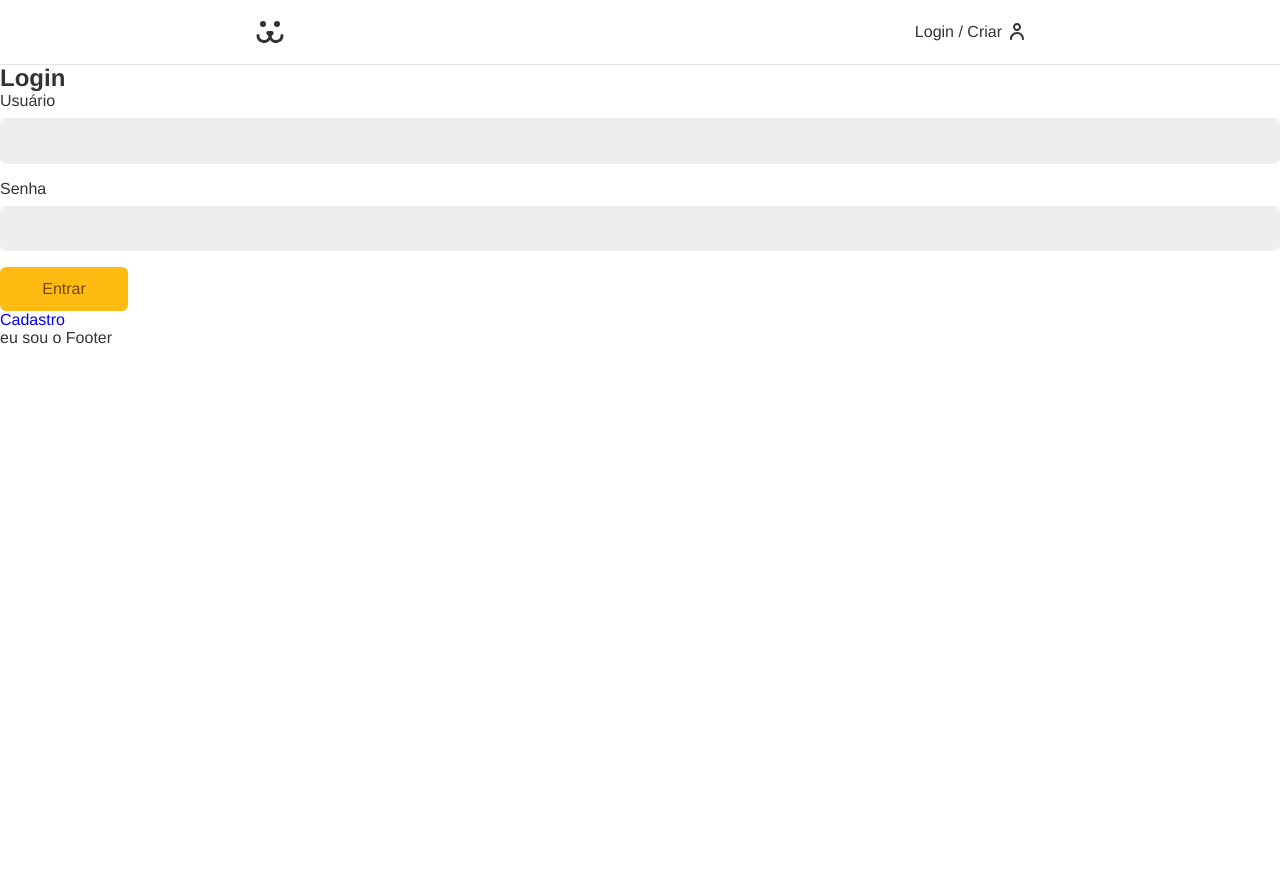
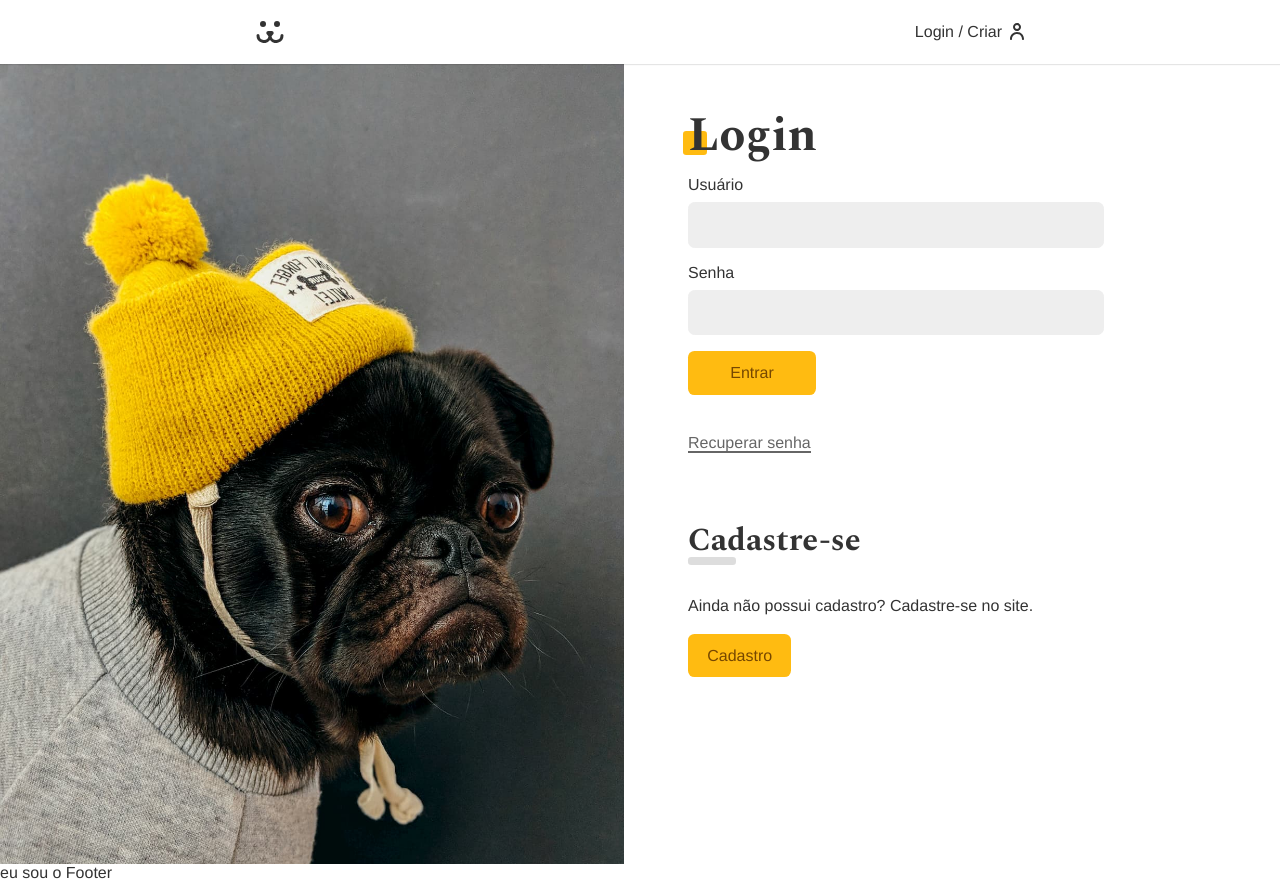
Before and after one commit to alequissandrara/Dogs, a React (Vite) app: page /login in a window 1280 px wide. Before the commit the page ends 800 px from the top, so only its background shows below. Built offline with nearby package versions, Linux system fonts and the light colour scheme.

Commit message:
Login Forms/background estilização

```diff
--- a/src/App.css
+++ b/src/App.css
@@ -1,3 +1,5 @@
+@import url("https://fonts.googleapis.com/css2?family=Spectral:wght@700&display=swap");
+
 * {
   box-sizing: border-box;
 }
@@ -21,6 +23,7 @@
 
 a {
   text-decoration: none;
+  color: #333;
 }
 
 ul,
@@ -42,3 +45,37 @@
   padding: 0 1rem;
   margin: 0 auto;
 }
+
+.title {
+  font-family: var(--type-second);
+  line-height: 1;
+  font-size: 3rem;
+  margin: 1rem 0;
+  position: relative;
+}
+
+.title:after {
+  content: "";
+  display: block;
+  width: 1.5rem;
+  height: 1.5rem;
+  background: #fb1;
+  position: absolute;
+  bottom: 5px;
+  left: -5px;
+  border-radius: 0.2rem;
+  z-index: -1;
+}
+
+.animeLeft {
+  opacity: 0;
+  transform: translateX(-20px);
+  animation: animeLeft 0.3s forwards;
+}
+
+@keyframes animeLeft {
+  to {
+    opacity: 1;
+    transform: initial;
+  }
+}
--- a/src/Componentes/Login/Login.jsx
+++ b/src/Componentes/Login/Login.jsx
@@ -5,13 +5,15 @@
 import LoginPasswordLost from "./LoginPasswordLost";
 import LoginPasswordReset from "./LoginPasswordReset";
 import { UserContext } from "../../UserContext";
+import styles from "./Login.module.css";
 
 const Login = () => {
   const { login } = React.useContext(UserContext);
 
   if (login === true) return <Navigate to="/conta" />;
   return (
-    <div>
+    <section className={styles.login}>
+      <div className={styles.forms}>
         <Routes>
           <Route path="/" element={<LoginForm />} />
           <Route path="criar" element={<LoginCreate />} />
@@ -19,6 +21,7 @@
           <Route path="resetar" element={<LoginPasswordReset />} />
         </Routes>
       </div>
+    </section>
   );
 };
 
--- /dev/null
+++ b/src/Componentes/Login/Login.module.css
@@ -0,0 +1,32 @@
+.login {
+  display: grid;
+  grid-template-columns: 1fr 1fr;
+  min-height: 100vh;
+  gap: 2rem;
+}
+
+.login::before {
+  display: block;
+  content: "";
+  background: url("../../Assets/login.jpg") no-repeat center center;
+  background-size: cover;
+}
+
+.forms {
+  max-width: 30rem;
+  padding: 2rem;
+}
+
+@media (max-width: 40rem) {
+  .login {
+    grid-template-columns: 1fr;
+  }
+
+  .login::before {
+    display: none;
+  }
+
+  .forms {
+    max-width: 100%;
+  }
+}
--- a/src/Componentes/Login/LoginForm.jsx
+++ b/src/Componentes/Login/LoginForm.jsx
@@ -4,6 +4,8 @@
 import Button from "../Forms/Button";
 import useForm from "../../Hooks/useForms";
 import { UserContext } from "../../UserContext";
+import styles from "./LoginForms.module.css";
+import stylesBtn from "../Forms/Button.module.css";
 
 const LoginForm = () => {
   const username = useForm();
@@ -20,9 +22,9 @@
   }
 
   return (
-    <section>
-      <h1>Login</h1>
-      <form action="" onSubmit={handleSubmit}>
+    <section className="animeLeft">
+      <h1 className="title">Login</h1>
+      <form className={styles.form} onSubmit={handleSubmit}>
         <Input label="Usuário" type="text" name="username" {...username} />
         <Input label="Senha" type="password" name="password" {...password} />
         {loading ? (
@@ -30,10 +32,18 @@
         ) : (
           <Button>Entrar</Button>
         )}
-
-        {error && <p>{error}</p>}
+        {error && <p style={{ color: "#f31", margin: "1rem 0" }}>{error}</p>}
       </form>
-      <Link to="/login/criar">Cadastro</Link>
+      <Link className={styles.perdeu} to="/login/perdeu">
+        Recuperar senha
+      </Link>
+      <div className={styles.cadastro}>
+        <h2 className={styles.subtitle}> Cadastre-se</h2>
+        <p>Ainda não possui cadastro? Cadastre-se no site.</p>
+        <Link className={stylesBtn.button} to="/login/criar">
+          Cadastro
+        </Link>
+      </div>
     </section>
   );
 };
--- /dev/null
+++ b/src/Componentes/Login/LoginForms.module.css
@@ -0,0 +1,42 @@
+.form {
+  margin-bottom: 2rem;
+}
+
+.perdeu {
+  display: inline-block;
+  color: #666;
+  padding: 0.5rem 0;
+  line-height: 1;
+}
+
+.perdeu::after {
+  content: "";
+  height: 2px;
+  width: 100%;
+  background: currentColor;
+  display: block;
+}
+
+.cadastro {
+  margin-top: 4rem;
+}
+
+.cadastro p {
+  margin-top: 2rem;
+  margin-bottom: 2rem;
+}
+
+.subtitle {
+  font-family: var(--type-second);
+  line-height: 1;
+  font-size: 2rem;
+}
+
+.subtitle::after {
+  content: "";
+  display: block;
+  background: #ddd;
+  height: 0.5rem;
+  width: 3rem;
+  border-radius: 0.2rem;
+}
--- a/src/UserContext.jsx
+++ b/src/UserContext.jsx
@@ -33,7 +33,8 @@
       setLoading(true);
       const { url, options } = TOKEN_POST({ username, password });
       const tokenRes = await fetch(url, options);
-      if (!tokenRes.ok) throw new Error(`Error: ${tokenRes.statusText}`);
+      if (!tokenRes.ok)
+        throw new Error(`Error: Login inválido. Tente novamente.`);
       const { token } = await tokenRes.json();
       window.localStorage.setItem("token", token);
       await getUser(token);
```
Lines whose indentation alone changed are shown as unchanged.
